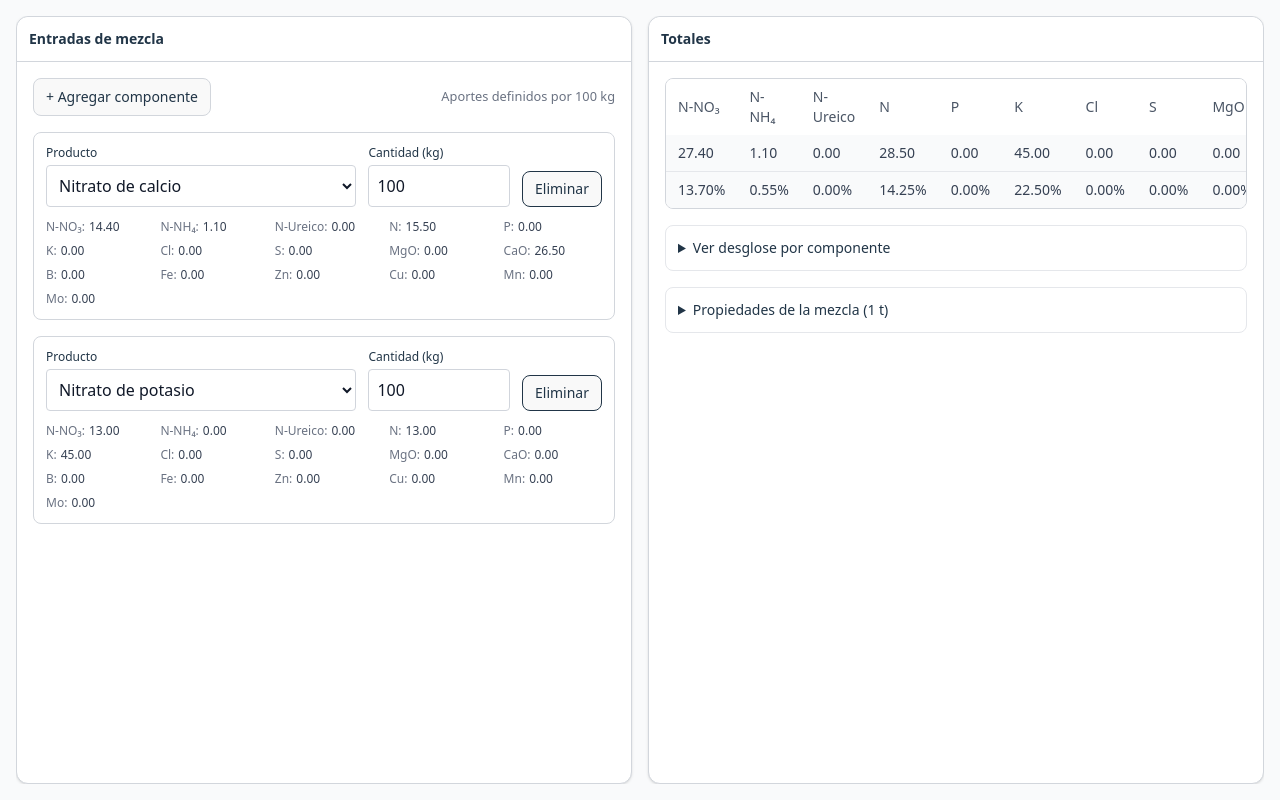
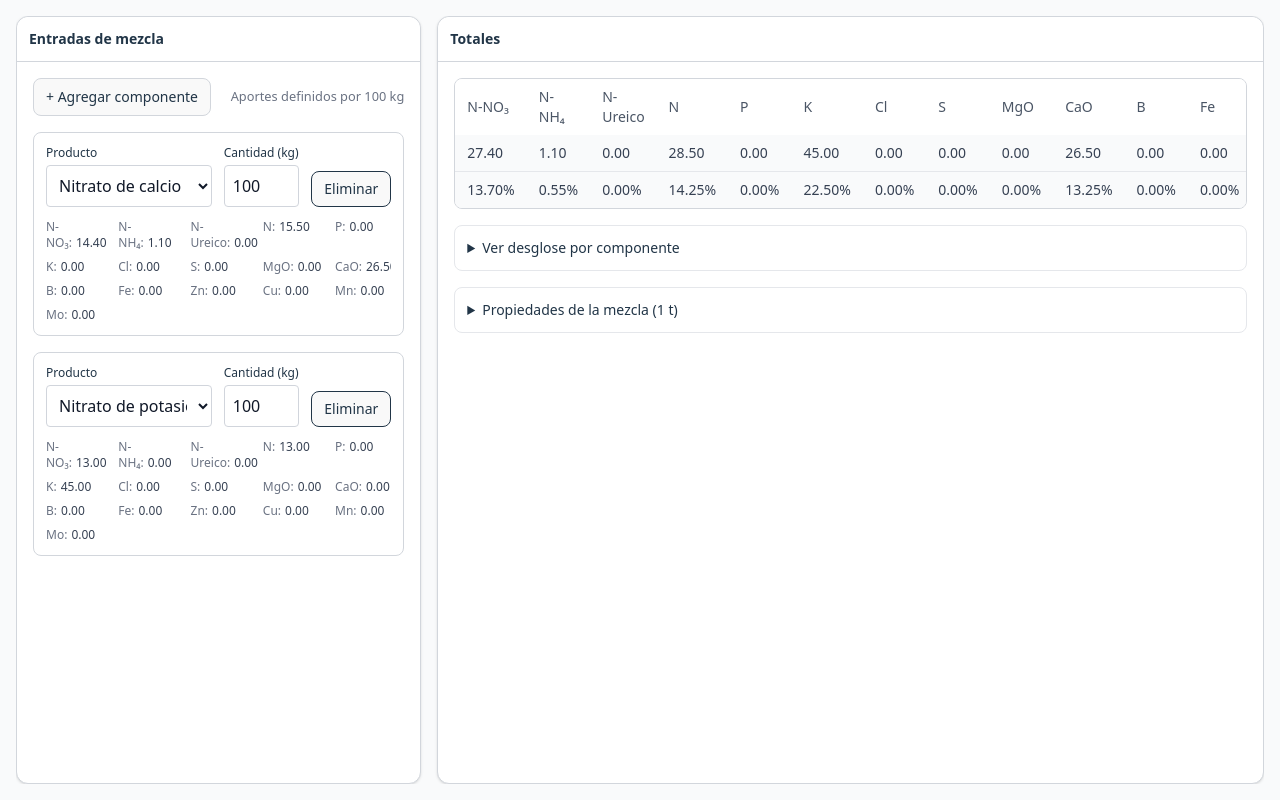
Before and after one commit to NT-CNAgro/blender-solubles, a Vue app: page / in a window 1280 px wide. Built offline with nearby package versions, Linux system fonts and the light colour scheme.

Commit message:
feat: add functionality for fertilizer entry management and calculations

```diff
--- a/src/App.vue
+++ b/src/App.vue
@@ -1,9 +1,9 @@
 <template>
   <div class="h-screen overflow-hidden p-4 bg-gray-50 dark:bg-gray-900">
-    <div class="grid grid-cols-1 md:grid-cols-2 gap-4 h-full overflow-auto">
+    <div class="grid grid-cols-1 md:grid-cols-3 gap-4 h-full overflow-auto">
       <!-- Card izquierda: Entradas -->
       <!----------------------------->
-      <article class="flex flex-col rounded-xl border bg-white dark:bg-gray-800 shadow-sm overflow-auto">
+      <article class="flex flex-col rounded-xl border bg-white dark:bg-gray-800 shadow-sm md:col-span-1">
         <header class="sticky top-0 z-10 border-b bg-white/80 dark:bg-gray-800/80 backdrop-blur p-3 rounded-t-xl">
           <h2 class="text-sm font-semibold">Entradas de mezcla</h2>
         </header>
@@ -57,7 +57,7 @@
       </article>
 
       <!-- Card derecha: Totales -->
-      <article class="flex flex-col rounded-xl border bg-white dark:bg-gray-800 shadow-sm">
+      <article class="flex flex-col rounded-xl border bg-white dark:bg-gray-800 shadow-sm md:col-span-2">
         <header class="sticky top-0 z-10 border-b bg-white/80 dark:bg-gray-800/80 backdrop-blur p-3 rounded-t-xl">
           <h2 class="text-sm font-semibold">Totales</h2>
         </header>
@@ -138,7 +138,7 @@
               <div class="rounded border p-2">
                 <div class="text-sm font-semibold">Conductividad eléctrica</div>
                 <div class="mt-2 grid grid-cols-2 md:grid-cols-5 gap-x-4 gap-y-2 text-xs">
-                  <div class="col-span-2 md:col-span-1"><span class="font-normal text-gray-600">dS/m [1g/L]</span>
+                  <div class="col-span-2 md:col-span-1"><span class="font-normal text-gray-600"></span>
                     <span class="text-gray-500">Valor:</span>
                     <span class="ml-1 font-medium">
                       {{ ceMezcla.toFixed(2) }} <span class="font-normal text-gray-600">dS/m [1g/L]</span>
```
